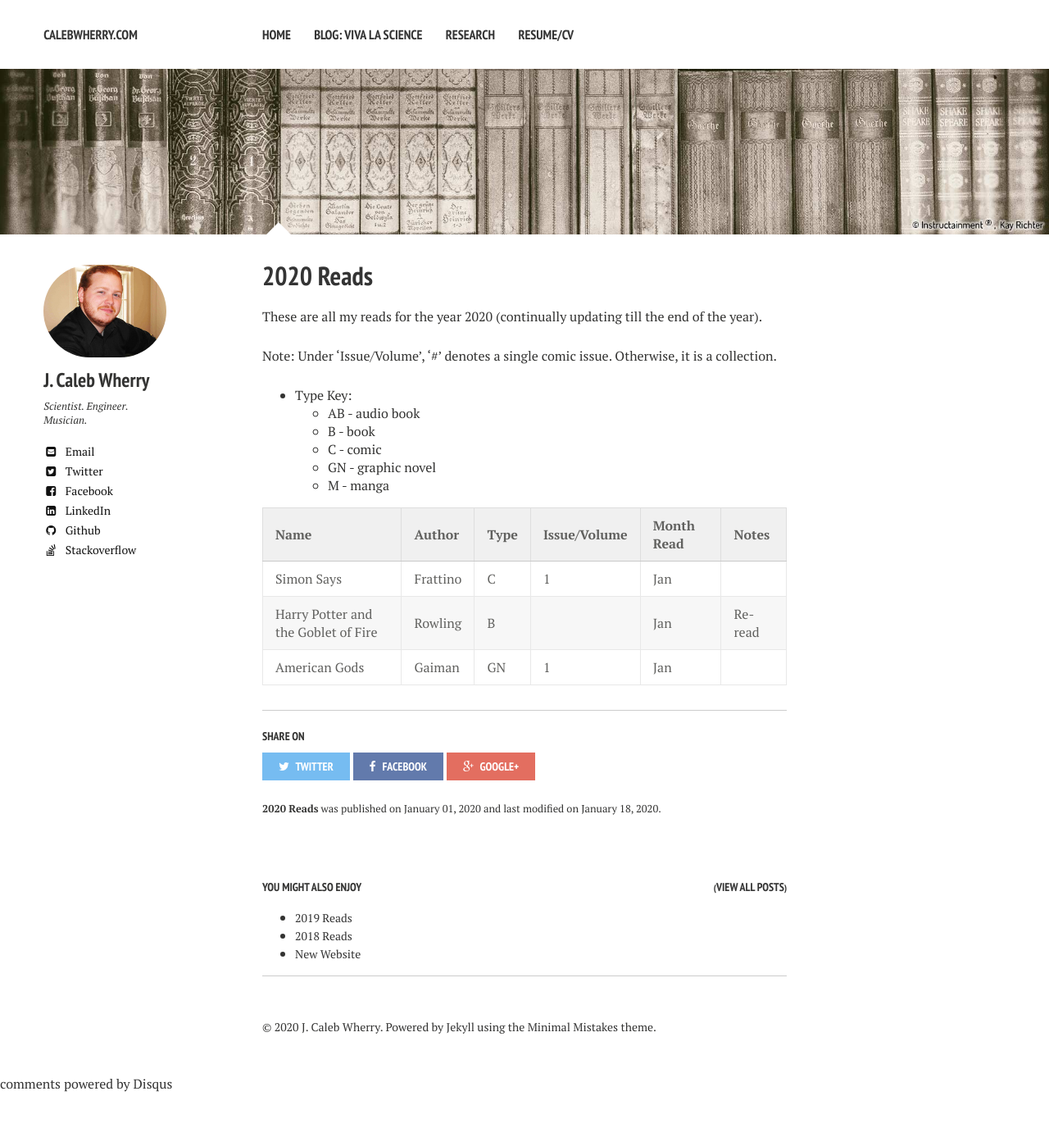
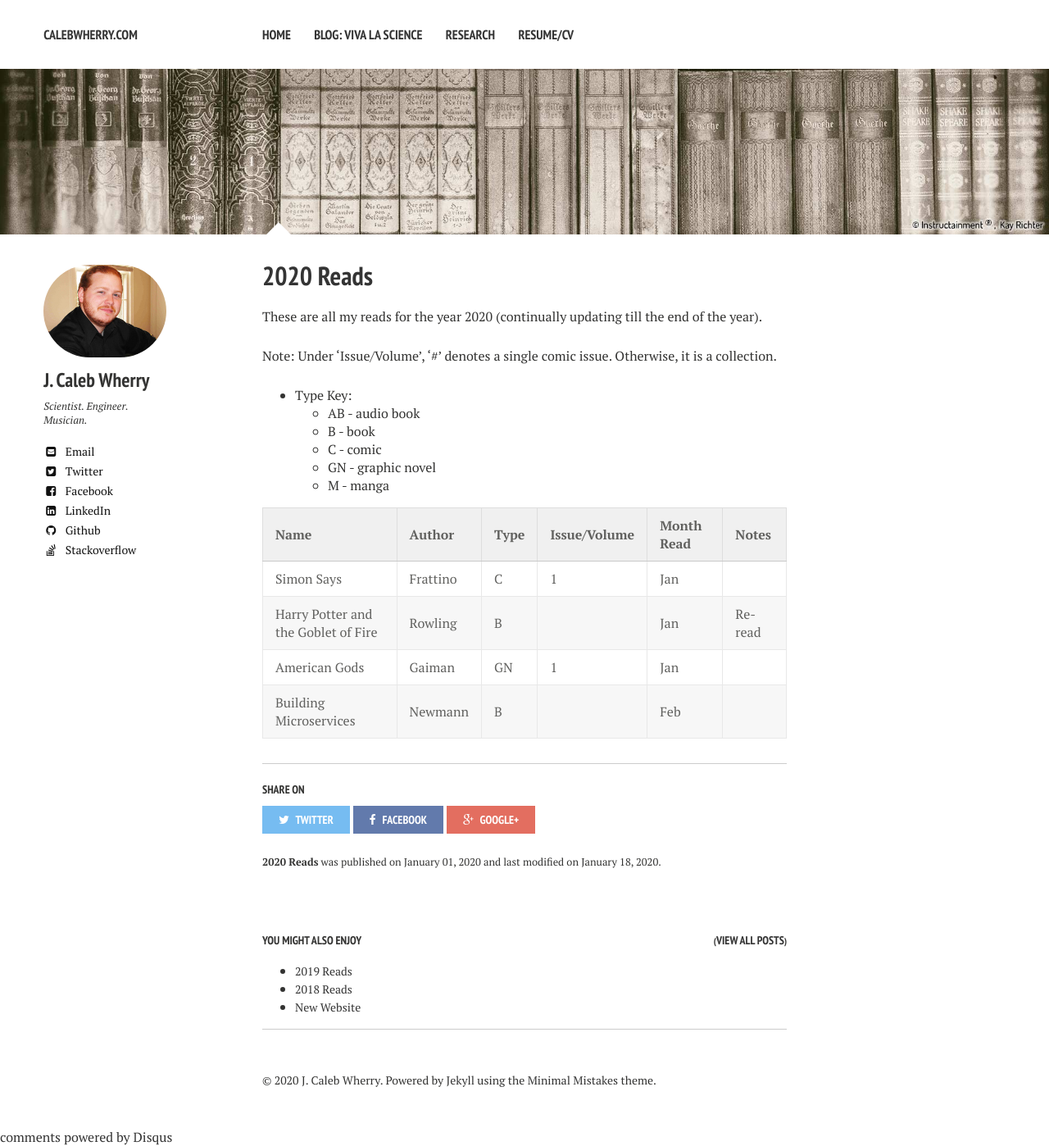
Before and after one commit to calebwherry/calebwherry.github.io, a Jekyll site: the page built from _posts/2020-01-01-2020-Reads.md, in a window 1280 px wide. Shown: the whole page at 82% size. Built offline with Jekyll 4.4.1, drawn with Linux system fonts in a browser that asks for light colours; nearby versions of some CDN libraries; comment, search, counter and statistics services are not loaded; before the commit the page ends 1333 px from its top, so only the background shows below that.

Commit message:
Added new 2020 read

```diff
--- a/_posts/2020-01-01-2020-Reads.md
+++ b/_posts/2020-01-01-2020-Reads.md
@@ -33,4 +33,5 @@ Note: Under 'Issue/Volume', '#' denotes a single comic issue. Otherwise, it is a
 |:----------------------------------------------|:---------------|:------|:-------------|:-------------|:----------------------------------------------|
 | Simon Says                                    | Frattino       | C     | 1            | Jan          |                                               |
 | Harry Potter and the Goblet of Fire           | Rowling        | B     |              | Jan          | Re-read                                       |
-| American Gods                                 | Gaiman         | GN    | 1            | Jan          |                                                |
+| American Gods                                 | Gaiman         | GN    | 1            | Jan          |                                               |
+| Building Microservices                        | Newmann        | B     |              | Feb          |                                               |
```
